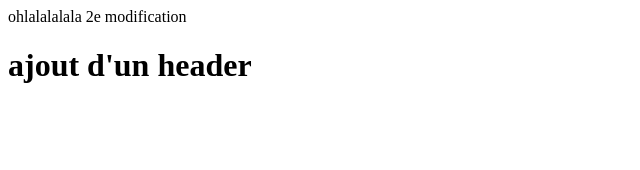
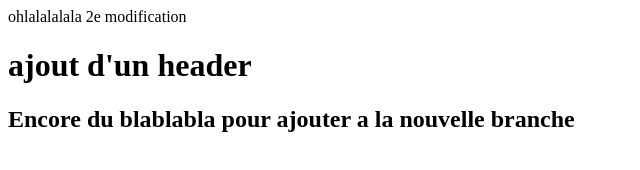
Before and after one commit to dayvee09/crap-portfolio, a plain HTML site: page index.html in a window 1280 px wide. Shown: the whole page, without its empty margins (0-640 px from the left). Drawn offline with Linux system fonts and the light colour scheme.

Commit message:
Encore un autre essai

```diff
--- a/index.html
+++ b/index.html
@@ -9,4 +9,5 @@ ohlalalalala
 2e modification
   </body>
   <h1>ajout d'un header</h1>
+  <h2>Encore du blablabla pour ajouter a la nouvelle branche</h2>
 </html>
```
